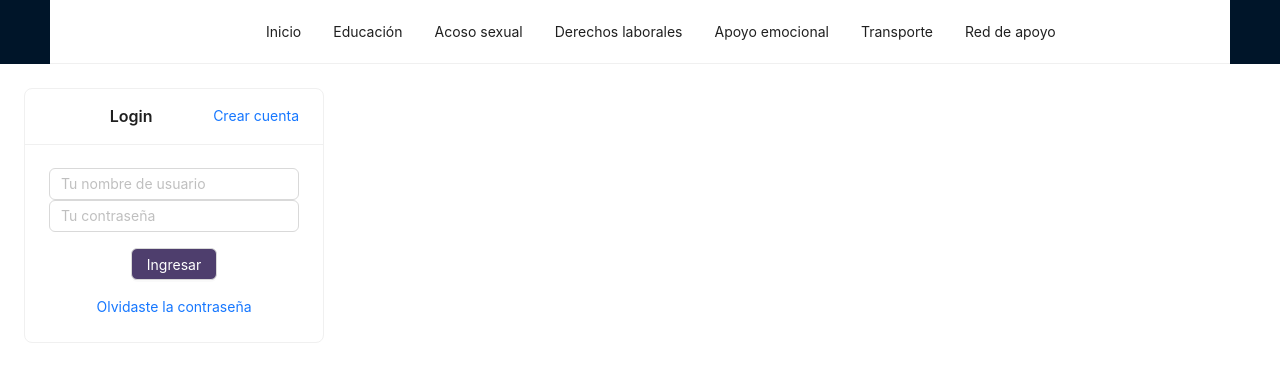
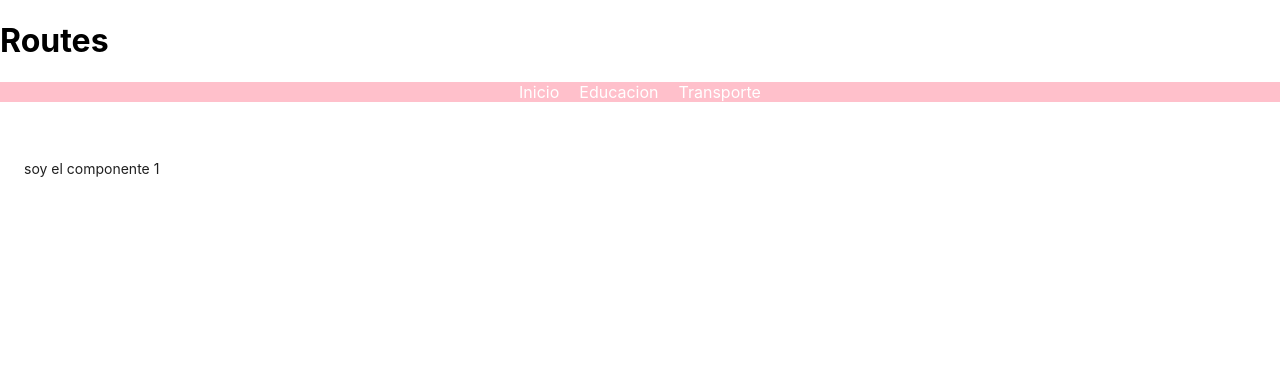
Before and after one commit to Nataly1Estupinan/empowerher, a React (Create React App) app: page /educacion in a window 1280 px wide. Shown: the top 382 px of the page. Built offline with nearby package versions, Linux system fonts and the light colour scheme.

Commit message:
Se agregan componentes

```diff
--- a/package.json
+++ b/package.json
@@ -11,6 +11,7 @@
     "git": "^0.1.5",
     "react": "^18.2.0",
     "react-dom": "^18.2.0",
+    "react-router-dom": "^6.10.0",
     "react-scripts": "5.0.1",
     "web-vitals": "^2.1.4"
   },
--- a/src/App.js
+++ b/src/App.js
@@ -1,14 +1,27 @@
-
+import { BrowserRouter as Router, Route, Switch, BrowserRouter, Routes } from 'react-router-dom';
 import './App.css';
 import MyComponent from './menu';
+import Component1 from './component1';
+import LoginRegisterPage from './login'
 
+import Educacion from './pages/Educacion';
+import Transporte from './pages/Transporte';
+import Inicio from './pages/Inicio';
+import Layout from './pages/Layout';
 function App() {
   return (
-    <div className="App">
+    <div>
+      <h1>Routes</h1>
+      <Routes>
+        <Route path="/" element={<Layout />}>
+          <Route path="transporte" element={<Transporte />} />
+          <Route path="/" element={<LoginRegisterPage />} />
+          <Route path="educacion" element={<Component1 />} />
 
-      <MyComponent/>
+        </Route>
+      </Routes>
+    </div>
 
-    </div>
   );
 }
 
--- /dev/null
+++ b/src/component1.js
@@ -0,0 +1,39 @@
+
+import React from 'react';
+import { LaptopOutlined, NotificationOutlined, UploadOutlined, UserOutlined, VideoCameraOutlined } from '@ant-design/icons';
+import { Breadcrumb, Button, Card, Input, Layout, Menu, theme } from 'antd';
+const { Header, Content, Sider } = Layout;
+const items1 = ['Inicio', 'Educación', 'Acoso sexual', 'Derechos laborales', 'Apoyo emocional', 'Transporte', 'Red de apoyo'].map((key) => ({
+  key,
+  label: `${key}`,
+}));
+
+const Component1 = () => {
+    const {
+        token: { colorBgContainer },
+      } = theme.useToken();
+
+  return (
+    <Layout>
+
+
+
+        {/* <Menu style={{ paddingLeft: '200px' }} theme="light" mode="horizontal" defaultSelectedKeys={['2']} items={items1} /> */}
+
+      <Layout>
+
+        <Content
+          style={{
+            padding: 24,
+            margin: 0,
+            minHeight: 280,
+            background: colorBgContainer,
+          }}
+        ><p>soy el componente 1</p>
+          </Content>
+      </Layout>
+    </Layout>
+  );
+};
+
+export default Component1;
--- a/src/index.js
+++ b/src/index.js
@@ -3,11 +3,14 @@ import ReactDOM from 'react-dom/client';
 import './index.css';
 import App from './App';
 import reportWebVitals from './reportWebVitals';
+import { BrowserRouter } from 'react-router-dom';
 
 const root = ReactDOM.createRoot(document.getElementById('root'));
 root.render(
   <React.StrictMode>
+    <BrowserRouter>
     <App />
+    </BrowserRouter>
   </React.StrictMode>
 );
 
--- a/src/menu.js
+++ b/src/menu.js
@@ -1,26 +1,16 @@
 import { LaptopOutlined, NotificationOutlined, UploadOutlined, UserOutlined, VideoCameraOutlined } from '@ant-design/icons';
 import { Breadcrumb, Button, Card, Input, Layout, Menu, theme } from 'antd';
 import React, { useState } from 'react';
+import LoginRegisterPage from './login';
+import Component1 from './component1';
+import { Link } from 'react-router-dom';
+
 const { Header, Content, Sider } = Layout;
-const items1 = ['Inicio', 'Educación', 'Acoso sexual', 'Derechos laborales', 'Apoyo emocional', 'Transporte', 'Red de apoyo'].map((key) => ({
-  key,
+const items1 = ['inicio', 'educacion', 'Acoso sexual', 'Derechos laborales', 'Apoyo emocional', 'Transporte', 'Red de apoyo'].map((key, index) => ({
+  key: String(index),
   label: `${key}`,
+  link: `/${key.toLowerCase().replace(/\s+/g, '-')}`, // Genera la ruta en función del nombre del item
 }));
-const items2 = [UserOutlined, LaptopOutlined, NotificationOutlined].map((icon, index) => {
-  const key = String(index + 1);
-  return {
-    key: `${key}`,
-    icon: React.createElement(icon),
-    label: `${key}`,
-    children: new Array(4).fill(null).map((_, j) => {
-      const subKey = index * 4 + j + 1;
-      return {
-        key: subKey,
-        label: `option${subKey}`,
-      };
-    }),
-  };
-});
 
 const MyComponent = () => {
   const [collapsed, setCollapsed] = useState(false);
@@ -43,12 +33,22 @@ const MyComponent = () => {
       });
     }, 6000);
   };
+
   return (
     <Layout>
       <Header className="header">
         <div className="logo" />
 
-        <Menu style={{ paddingLeft: '200px' }} theme="light" mode="horizontal" defaultSelectedKeys={['2']} items={items1} />
+        <Menu style={{ paddingLeft: '200px' }}
+        theme="light" mode="horizontal"
+        defaultSelectedKeys={['2']}
+        >
+           {items1.map((item) => (
+        <Menu.Item key={item.key}>
+          <Link to={item.link}>{item.label}</Link>
+        </Menu.Item>
+      ))}
+        </Menu>
       </Header>
       <Layout>
 
@@ -60,24 +60,8 @@ const MyComponent = () => {
             background: colorBgContainer,
           }}
         >
-          <Card
-            title="Login"
-            extra={<a href="#">Crear cuenta</a>}
-            style={{
-              width: 300,
-            }}
-          >
-            <Input placeholder="Tu nombre de usuario" />
-            <Input placeholder="Tu contraseña" />
 
-            <Button style={{margin:'1rem', backgroundColor:'#4E3E6D', color:'white'}} loading={loadings[0]} onClick={() => enterLoading(0)}>
-            Ingresar
-          </Button>
-          <div> {<a href="#">Olvidaste la contraseña</a>}</div>
-
-          </Card>
-
-        </Content>
+          </Content>
       </Layout>
     </Layout>
   );
--- /dev/null
+++ b/src/pages/Bienestar.js
@@ -0,0 +1,4 @@
+const Bienestar=()=>{
+    return <h1>Bienestar</h1>
+}
+export default Bienestar;
--- /dev/null
+++ b/src/pages/Educacion.js
@@ -0,0 +1,4 @@
+const Educacion=()=>{
+    return <h1>Educación</h1>
+}
+export default Educacion;
--- /dev/null
+++ b/src/pages/Inicio.js
@@ -0,0 +1,4 @@
+const Inicio=()=>{
+    return <h1>Inicio</h1>
+}
+export default Inicio;
--- /dev/null
+++ b/src/pages/Layout.js
@@ -0,0 +1,51 @@
+import { Link, Outlet } from "react-router-dom"
+
+const Layout = () => {
+    return <div>
+        <nav style={navStyle}>
+            <ul style={ulStyle}>
+                <li style={liStyle}>
+                    <Link to="/" style={linkStyle}>
+                        Inicio
+                    </Link>
+                </li>
+                <li style={liStyle}>
+                    <Link to="/educacion" style={linkStyle}>
+                        Educacion
+                    </Link>
+                </li>
+                <li style={liStyle}>
+                    <Link to="/transporte" style={linkStyle}>
+                        Transporte
+                    </Link>
+                </li>
+            </ul>
+        </nav>
+        <br />
+        <Outlet />
+    </div>
+}
+
+const navStyle = {
+    backgroundColor: "pink",
+    display: "flex",
+    justifyContent: "center",
+  };
+
+  const ulStyle = {
+    listStyle: "none",
+    display: "flex",
+    alignItems: "center",
+    margin: "0",
+    padding: "0",
+  };
+
+  const liStyle = {
+    margin: "0 10px",
+  };
+
+  const linkStyle = {
+    textDecoration: "none",
+    color: "white",
+  };
+export default Layout;
--- /dev/null
+++ b/src/pages/Transporte.js
@@ -0,0 +1,4 @@
+const Transporte=()=>{
+    return <h1>Transporte</h1>
+}
+export default Transporte;
--- /dev/null
+++ b/src/pages/default.js
@@ -0,0 +1,5 @@
+const Default = () =>{
+    return <h1>Default</h1>;
+   }
+
+   export default Default;
```
Also changed, not shown: src/assets/img.jpg (added), src/login.js (renamed from login.js), 1 other file (tests, documents, lock files or other folders).
